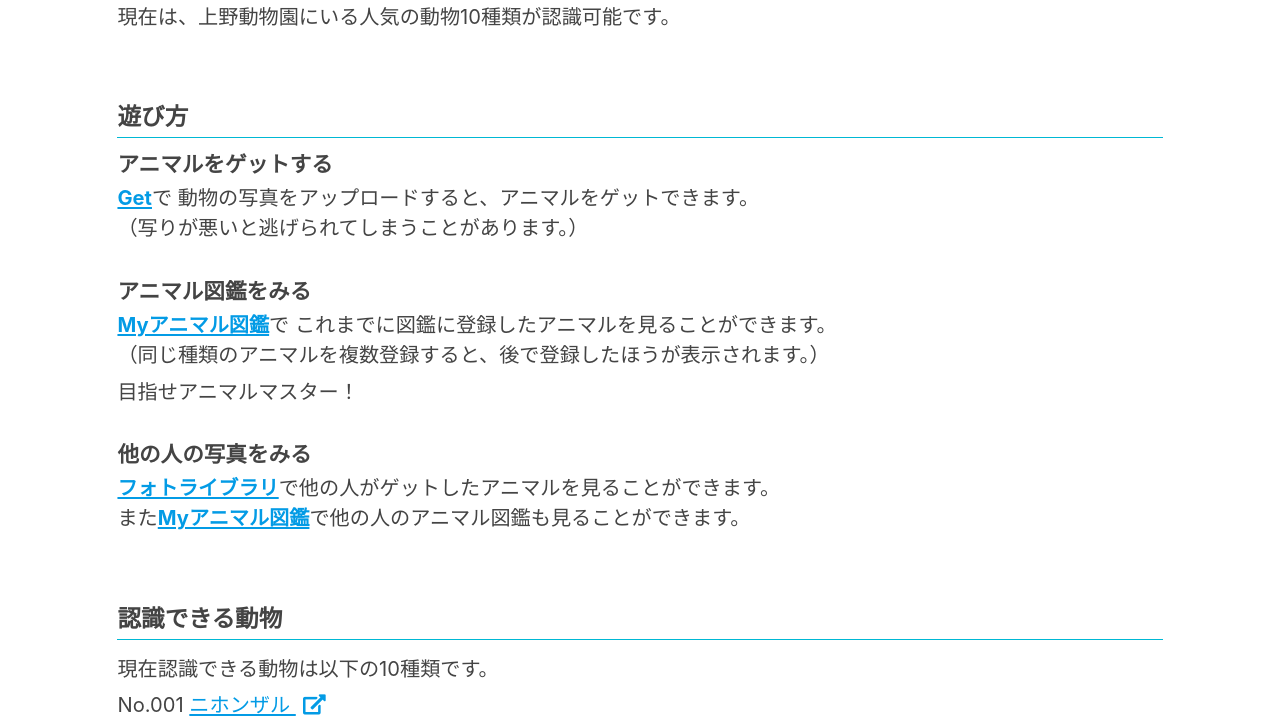
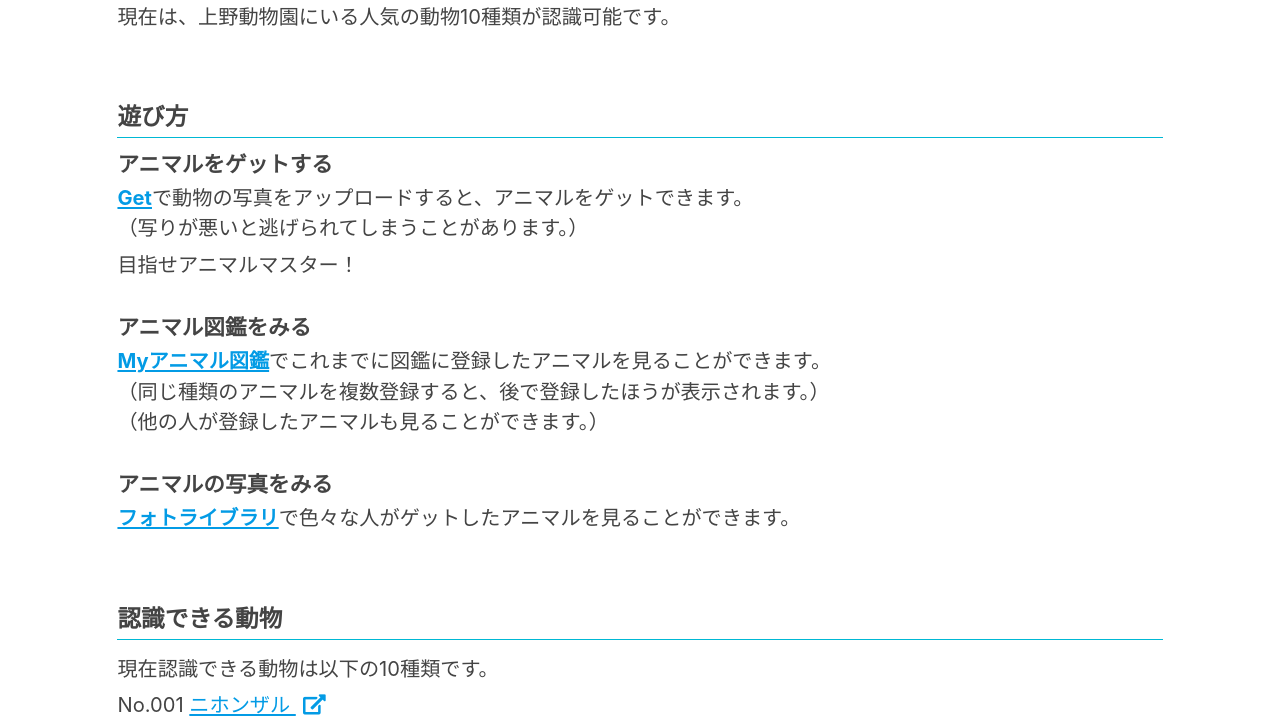
Before and after one commit to yakitori99/Ueno_Zoo_GO, a Flask app: page /about in a window 1280 px wide. Shown: the part 184-911 px from the top of the page. Run offline with Flask 2, Linux system fonts and the light colour scheme; some libraries are stand-ins or nearby versions.

Commit message:
Aboutページの説明を修正

```diff
--- a/flaskwebapp/templates/about.html
+++ b/flaskwebapp/templates/about.html
@@ -14,23 +14,21 @@
     <h5 style="margin-top:5rem;"><b>遊び方</b></h5>
     <h6>アニマルをゲットする</h6>
     <p>
-      <a href="/"><b>Get</b></a>で
-      動物の写真をアップロードすると、アニマルをゲットできます。<br>
+      <a href="/get"><b>Get</b></a>で動物の写真をアップロードすると、アニマルをゲットできます。<br>
       （写りが悪いと逃げられてしまうことがあります。）
     </p>
+    <p>目指せアニマルマスター！</p>
 
     <h6 style="margin-top:2.5rem;">アニマル図鑑をみる</h6>
     <p>
-      <a href="/my_animal_index"><b>Myアニマル図鑑</b></a>で
-      これまでに図鑑に登録したアニマルを見ることができます。<br>
-      （同じ種類のアニマルを複数登録すると、後で登録したほうが表示されます。）
+      <a href="/my_animal_index"><b>Myアニマル図鑑</b></a>でこれまでに図鑑に登録したアニマルを見ることができます。<br>
+      （同じ種類のアニマルを複数登録すると、後で登録したほうが表示されます。）<br>
+      （他の人が登録したアニマルも見ることができます。）<br>
     </p>
-    <p>目指せアニマルマスター！</p>
 
-    <h6 style="margin-top:2.5rem;">他の人の写真をみる</h6>
+    <h6 style="margin-top:2.5rem;">アニマルの写真をみる</h6>
     <p>
-      <a href="/public_photos"><b>フォトライブラリ</b></a>で他の人がゲットしたアニマルを見ることができます。<br>
-      また<a href="/my_animal_index"><b>Myアニマル図鑑</b></a>で他の人のアニマル図鑑も見ることができます。
+      <a href="/photo_library"><b>フォトライブラリ</b></a>で色々な人がゲットしたアニマルを見ることができます。
     </p>
 
 
```
